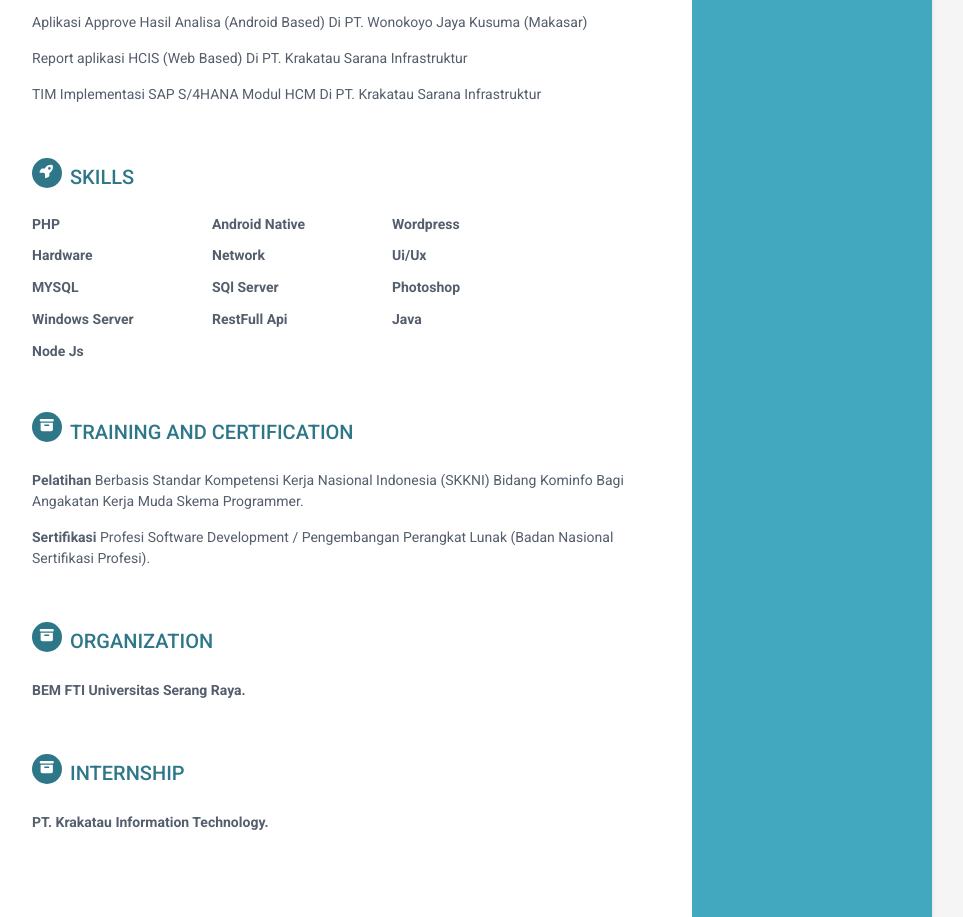
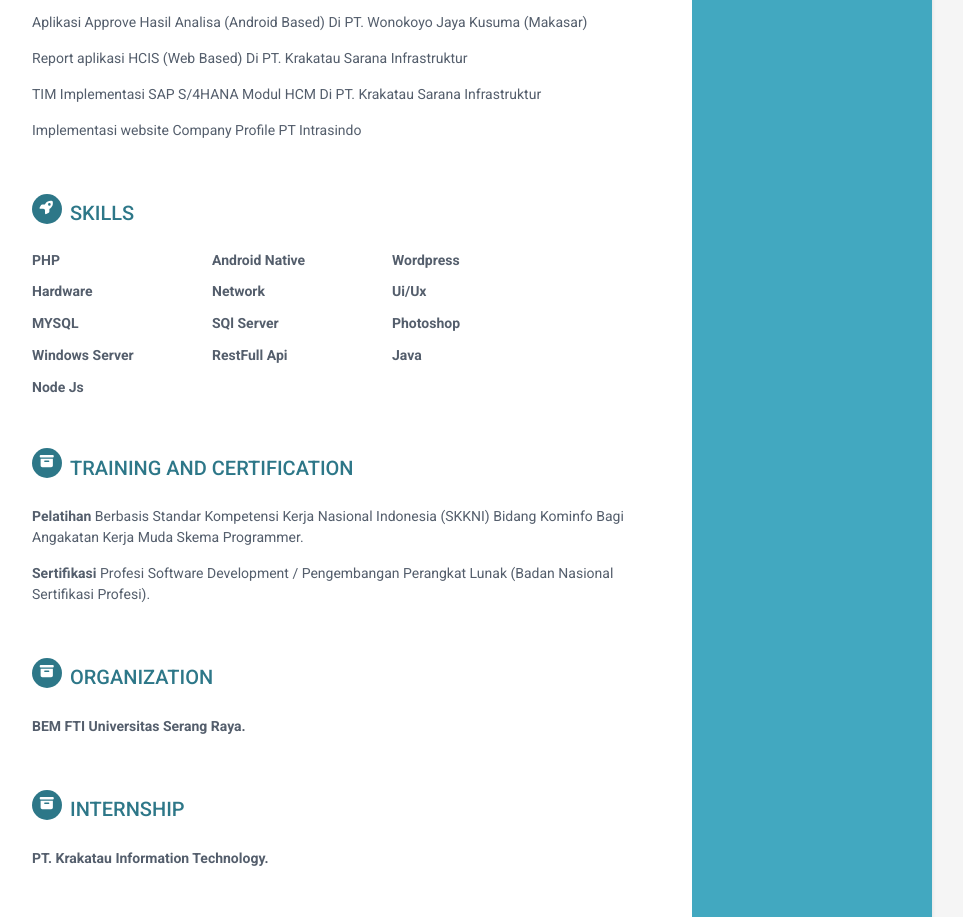
Before and after one commit to okifajarcahyadi/okifajarcahyadi.github.io, a plain HTML site: page index.html in a window 1280 px wide. Shown: the part 1401-2318 px from the top of the page, without its empty margins (188-1151 px from the left). Drawn offline with Linux system fonts and the light colour scheme.

Commit message:
Update index.html
update project

```diff
--- a/index.html
+++ b/index.html
@@ -197,6 +197,10 @@
                     <span class="project-tagline">TIM Implementasi SAP S/4HANA Modul HCM Di PT. Krakatau Sarana Infrastruktur </span>
 
                		 </div><!--//item-->
+		     <div class="item">
+                    <span class="project-tagline">Implementasi website Company Profile PT Intrasindo</span>
+
+               		 </div><!--//item-->
 
 
             </section><!--//section-->
```
